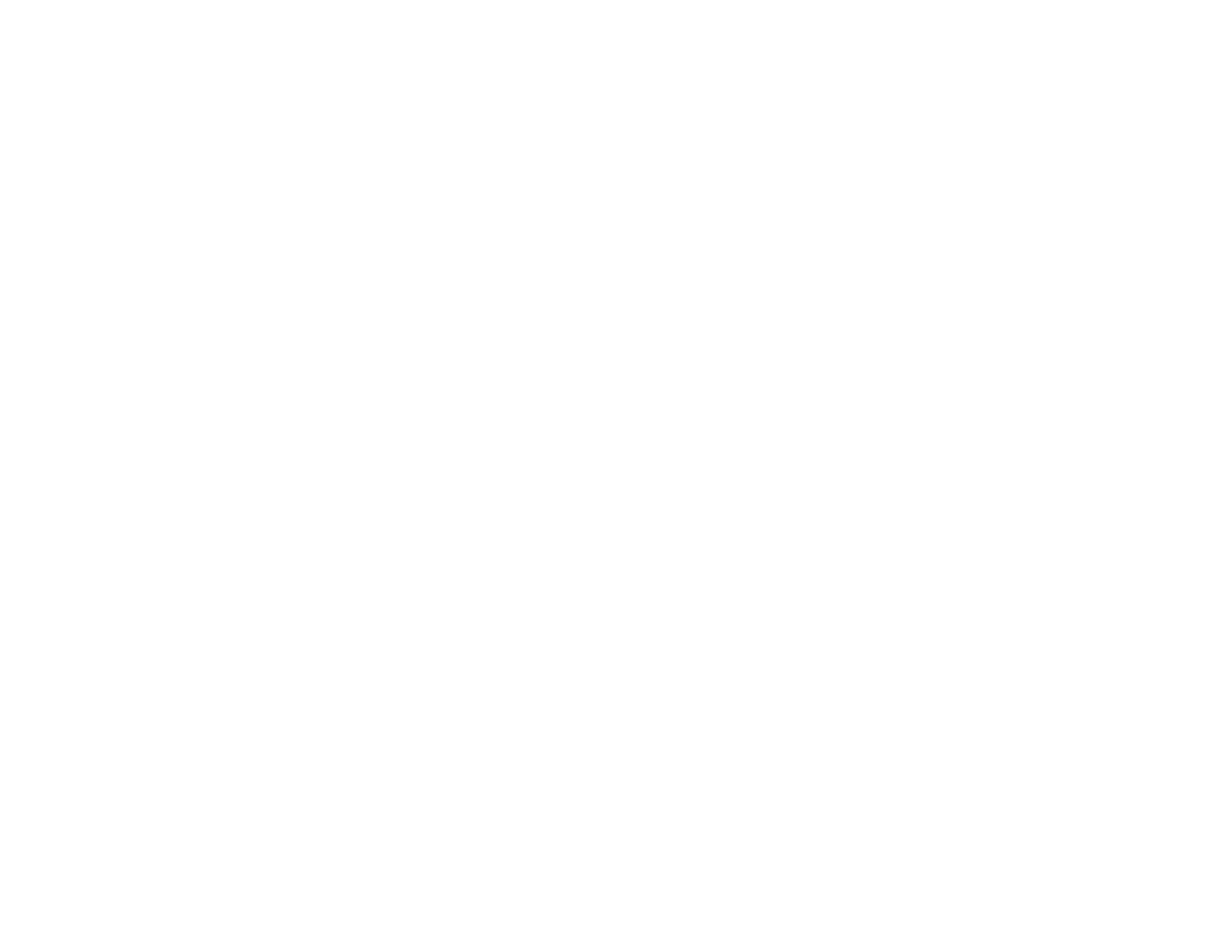
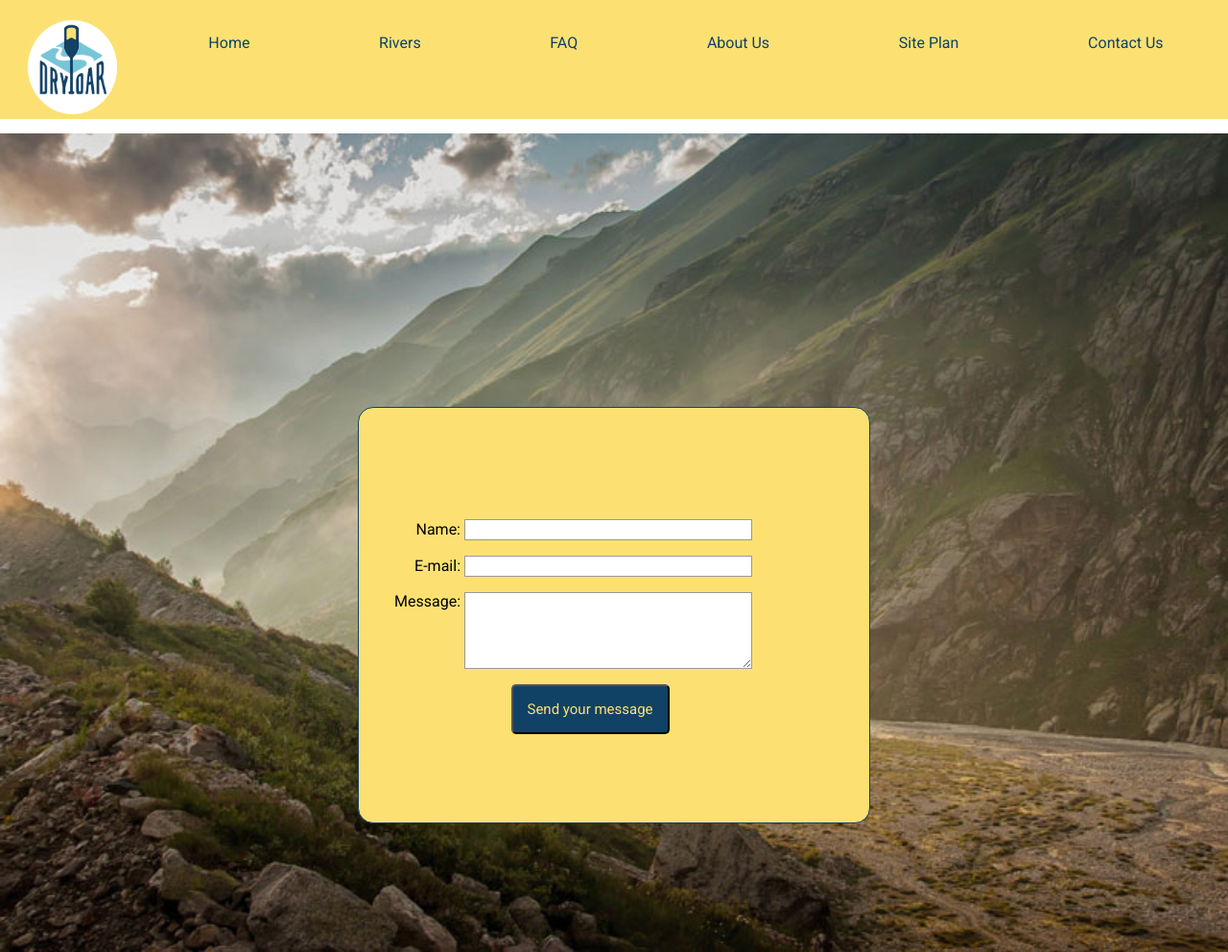
Before and after one commit to DeviousWings/Assignment-2, a plain HTML site: page wwr/contactus.html in a window 1280 px wide. Shown: the top 992 px of the page at 96% size. Before the commit the page ends 800 px from the top, so only its background shows below. Drawn offline with Linux system fonts and the light colour scheme; a web font is replaced by a local one.

Commit message:
added contact us

```diff
--- a/wwr/contactus.html
+++ b/wwr/contactus.html
@@ -0,0 +1,93 @@
+<!DOCTYPE html>
+<html lang="en">
+
+<head>
+    <meta charset="UTF-8">
+    <meta http-equiv="X-UA-Compatible" content="IE=edge">
+    <meta name="viewport" content="width=device-width, initial-scale=1.0">
+    <link rel="stylesheet" href="styles/style.css">
+    <link rel="stylesheet" href="styles/contact.css">
+
+    <title>Whitewater Rafting Vacations | Dry Oar Boating | Contact Us</title>
+</head>
+
+<body>
+    <div id="content">
+        <header>
+            <a id="logo_link" href="index.html">
+                <img class="logo" src="images/logo.png" alt="Dry Oar Logo">
+            </a>
+            <nav>
+                <a href="index.html">Home</a>
+                <a href="rivers.html">Rivers</a>
+                <a href="faq.html">FAQ</a>
+                <a href="aboutus.html">About Us</a>
+                <a href="site-plan-rafting.html">Site Plan</a>
+                <a href="contactus.html">Contact Us</a>
+            </nav>
+        </header>
+        <section>
+            <div id="feedback"></div>
+
+
+            <img id="hero-mount" src="images/mountains.jpg" alt="background">
+            <form action="/my-handling-form-page" method="post">
+
+                <ul>
+                    <li>
+                        <label for="name">Name:</label>
+                        <input type="text" id="name" name="user_name" />
+                    </li>
+                    <li>
+                        <label for="mail">E-mail:</label>
+                        <input type="email" id="mail" name="user_email" />
+                    </li>
+                    <li>
+                        <label for="msg">Message:</label>
+                        <textarea id="msg" name="user_message"></textarea>
+                    </li>
+                    <li class="button">
+                        <button type="submit">Send your message</button>
+                    </li>
+                </ul>
+
+            </form>
+        </section>
+        <footer>
+            <p>Dry Oar &copy; 2022 - Nathanael King WDD130-09</p>
+            <p><a href="site-plan-rafting.html">Site Plan</a></p>
+            <p><a href="contactus.html">Contact Us</a></p>
+            <div class="social">
+                <a target="_blank" href="https://facebook.com">
+                    <img src="images/facebook.png" alt="fb icon">
+                </a>
+                <a target="_blank" href="https://twitter.com">
+                    <img src="images/twitter.png" alt="twitter icon">
+                </a>
+                <a target="_blank" href="https://instagram.com">
+                    <img src="images/instagram.png" alt="instagram icon">
+                </a>
+            </div>
+        </footer>
+    </div>
+    <script>
+        // get the feedback div element so we can do something with it.
+        const feedbackElement = document.getElementById('feedback');
+        // get the form so we can read what was entered in it.
+        const formElement = document.forms[0];
+        // add a 'listener' to wait for a submission of our form. When that happens run the code below.
+        formElement.addEventListener('submit', function (e) {
+            // stop the form from doing the default action.
+            e.preventDefault();
+            // set the contents of our feedback element to a message letting the user know the form was submitted successfully. Notice that we pull the name that was entered in the form to personalize the message!
+            feedbackElement.innerHTML = 'Hello ' + formElement.user_name.value +
+                '! Thank you for your message. We will get back with you as soon as possible!';
+            // make the feedback element visible.
+            feedbackElement.style.display = "block";
+            // add a class to move everything down so our message doesn't cover it.
+            document.body.classList.toggle('moveDown');
+        });
+    </script>
+</body>
+
+</html>
--- /dev/null
+++ b/wwr/styles/contact.css
@@ -0,0 +1,109 @@
+section {
+  display: grid;
+  grid-template-columns: 1fr;
+  grid-template-rows: 1fr;
+}
+
+#hero-mount {
+  margin-top: 0px;
+  width: 100%;
+  grid-row: 1/1;
+  grid-column: 1/1;
+}
+form {
+    /* Center the form on the page */
+    margin: 300px auto;
+    width: 500px;
+    height: 400px;
+    /* Form outline */
+    padding: 1em;
+    border: 1px solid #104266;
+    border-radius: 1em;
+    background-color: #FCE172;
+    font-family: 'RocknRoll One', 'Roboto', 'Georgia', sans-serif;
+    grid-row: 1/1;
+    grid-column: 1/1;
+
+  }
+
+  #hero-mount {
+    width: 100%;
+  }
+
+  ul {
+    list-style: none;
+    padding: 0;
+    margin: 100px auto;
+  }
+
+  form li + li {
+    margin-top: 1em;
+  }
+
+  label {
+    /* Uniform size & alignment */
+    display: inline-block;
+    width: 90px;
+    text-align: right;
+  }
+
+  input,
+  textarea {
+    /* To make sure that all text fields have the same font settings
+       By default, textareas have a monospace font */
+    font: 1em sans-serif;
+
+    /* Uniform text field size */
+    width: 300px;
+    box-sizing: border-box;
+
+    /* Match form field borders */
+    border: 1px solid #999;
+  }
+
+  input:focus,
+  textarea:focus {
+    /* Additional highlight for focused elements */
+    border-color: #000;
+  }
+
+  textarea {
+    /* Align multiline text fields with their labels */
+    vertical-align: top;
+
+    /* Provide space to type some text */
+    height: 5em;
+  }
+
+  .button {
+    /* Align buttons with the text fields */
+    padding-left: 90px; /* same size as the label elements */
+  }
+
+  button {
+    /* This extra margin represent roughly the same space as the space
+       between the labels and their text fields */
+    margin-left: 3.5em;
+    background-color: #104266;
+    color: #FCE172;
+    text-decoration: none;
+    font-size: 15px;
+    padding: 15px;
+    margin-top: 1 0px;
+    border-radius: 5px;
+    font-family: 'RocknRoll One', 'Roboto', 'Georgia', sans-serif;
+  }
+
+#feedback {
+    background-color: antiquewhite;
+    position: absolute;
+    top: 0;
+    left: 0;
+    right: 0;
+    padding: .5em;
+    /* make this element invisible until we are ready for it */
+    display: none;
+}
+.moveDown {
+    margin-top: 3em;
+}
--- a/wwr/styles/style.css
+++ b/wwr/styles/style.css
@@ -1,7 +1,7 @@
 @import url('https://fonts.googleapis.com/css2?family=Roboto&family=RocknRoll+One&display=swap');
-* {
+/* * {
     border: 2px solid blue;
-}
+} */
 
 body {
     background-color: #FFFFFF;
@@ -50,6 +50,7 @@ p {
     grid-row: 6/7;
     box-shadow: 5px 5px 10px #6f7364;
 }
+
 
 .msg h2 {
     color: #104266;
```
